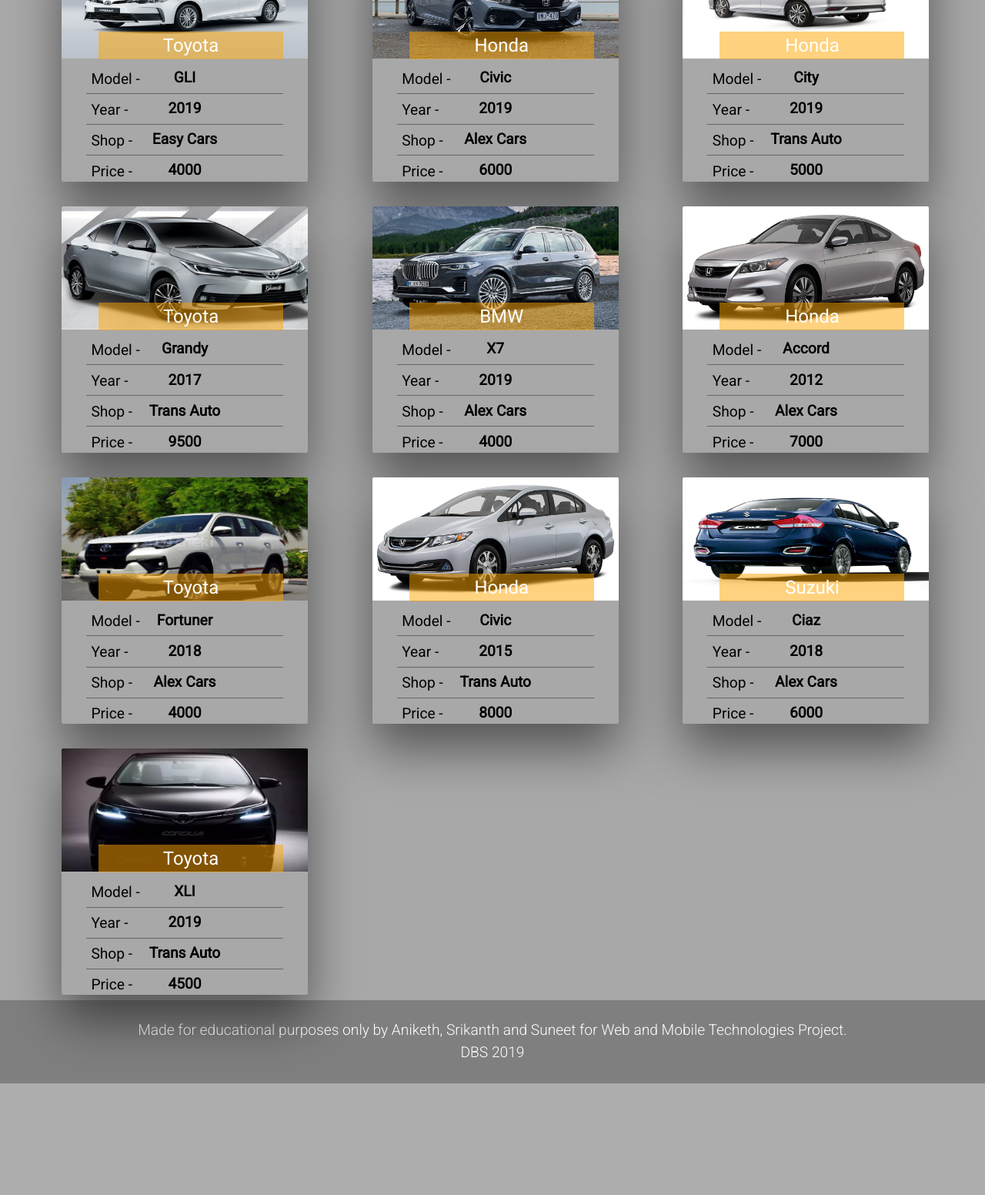
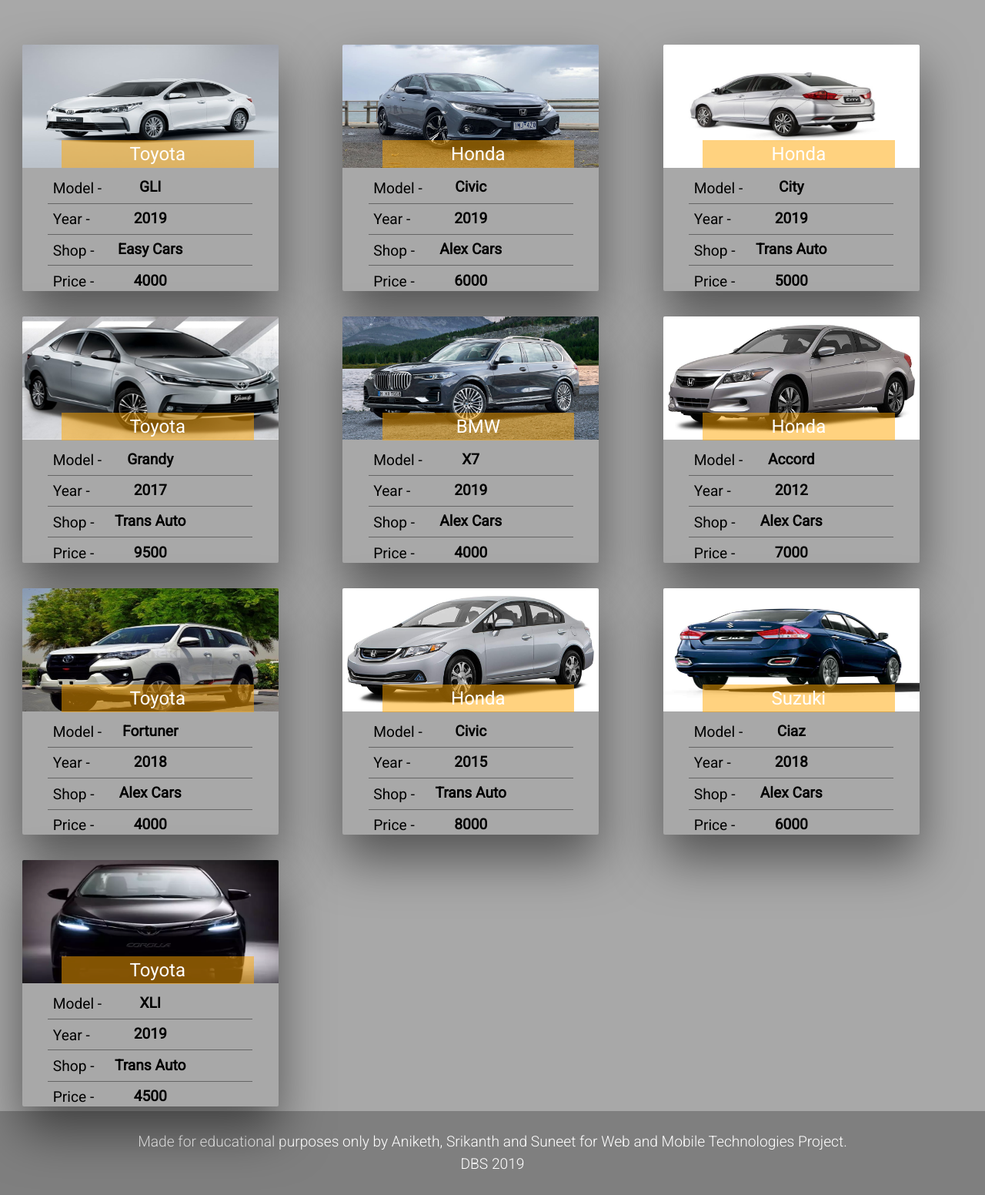
Before and after one commit to srikanthshileshpasam/caradvertsweb, a PHP site: page / in a window 1280 px wide. Shown: the part 801-2353 px from the top of the page at 77% size. Before the commit the page ends 2208 px from the top, so only its background shows below. Run offline with PHP 8.4, Linux system fonts and the light colour scheme.

Commit message:
Update responsive.css

```diff
--- a/Resources/css/responsive.css
+++ b/Resources/css/responsive.css
@@ -9,18 +9,24 @@
 
 @media only screen and (max-width: 1410px) {
 
-  .logo{
-    height: 60px;
-  }
-  .search-feild{
-    width:25rem;
-    margin-left: 5rem;
-  }
+
+
 }
 
-  @media only screen and (max-width: 1250px) {
+  @media only screen and (max-width: 1366px) {
     .nav-options{
       margin-left: -15%;
+    }
+    .cars-inventory{
+      margin-top: 15%;
+      margin-left: -4%;
+    }
+    .search-feild{
+      width:25rem;
+      margin-left: 5rem;
+    }
+    .logo{
+      height: 60px;
     }
 }
 
```
